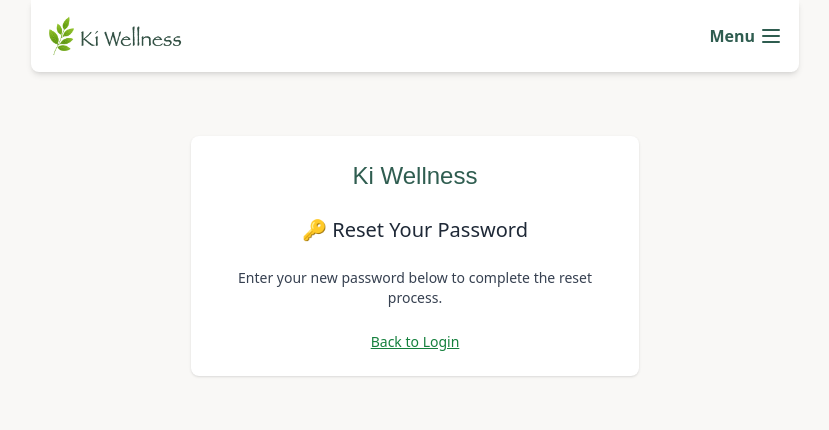
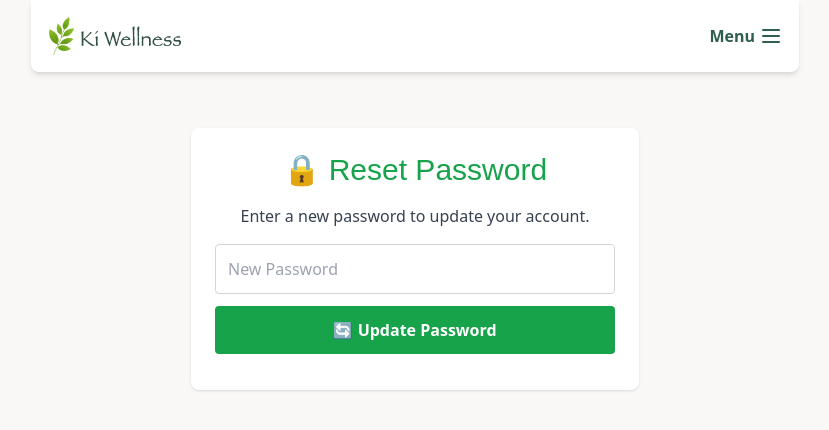
Before and after one commit to kcamacho1/ki-wellness, a FastAPI app: page /reset-password in a window 1280 px wide. Shown: the top 430 px of the page, without its empty margins (225-1054 px from the left). Run offline with FastAPI, Linux system fonts and the light colour scheme; parts of the project's set-up code (start-up, migrations or seed data) failed here and were passed over; some libraries are stand-ins or nearby versions.

Commit message:
moved password reset from backend to frontend

```diff
--- a/app/api/auth.py
+++ b/app/api/auth.py
@@ -1,9 +1,14 @@
 from fastapi import APIRouter, Request, Form, HTTPException
 from fastapi.responses import RedirectResponse, HTMLResponse
 from fastapi.templating import Jinja2Templates
-from app.core.config import SUPABASE_URL, SUPABASE_ANON_KEY
-from app.core.email_utils import send_password_reset
+from dotenv import load_dotenv
+import os
 import httpx
+
+# Load environment variables
+load_dotenv()
+SUPABASE_URL = os.getenv("SUPABASE_URL")
+SUPABASE_ANON_KEY = os.getenv("SUPABASE_ANON_KEY")
 
 router = APIRouter()
 templates = Jinja2Templates(directory="app/templates")
@@ -65,7 +70,35 @@ def logout():
     response.delete_cookie("access_token")
     return response
 
-# ---------- Password Reset ----------
+# ---------- Password Reset Email Trigger ----------
+@router.get("/forgot-password", response_class=HTMLResponse)
+def forgot_password_page(request: Request):
+    return templates.TemplateResponse("forgot-password.html", {"request": request})
+
+@router.post("/forgot-password")
+async def send_reset_email(request: Request, email: str = Form(...)):
+    redirect_url = "https://yourdomain.com/reset-password"  # your public reset-password page
+
+    async with httpx.AsyncClient() as client:
+        resp = await client.post(
+            f"{SUPABASE_URL}/auth/v1/recover",
+            json={"email": email},
+            headers={
+                "apikey": SUPABASE_ANON_KEY,
+                "Content-Type": "application/json",
+                "Referer": redirect_url
+            }
+        )
+        if resp.status_code != 200:
+            raise HTTPException(status_code=400, detail="Failed to send reset email")
+
+    return RedirectResponse("/login", status_code=302)
+
+# ---------- Password Reset Page ----------
 @router.get("/reset-password", response_class=HTMLResponse)
-async def show_reset_password_form(request: Request):
-    return templates.TemplateResponse("reset-password.html", {"request": request})
+def show_reset_password_form(request: Request):
+    return templates.TemplateResponse("reset-password.html", {
+        "request": request,
+        "SUPABASE_URL": SUPABASE_URL,
+        "SUPABASE_ANON_KEY": SUPABASE_ANON_KEY
+    })
--- a/app/templates/reset-password.html
+++ b/app/templates/reset-password.html
@@ -2,81 +2,52 @@
 
 {% block content %}
 
-<section class="max-w-md mx-auto p-6 bg-white shadow rounded-lg mt-12 space-y-6 text-center">
-  <h1 class="text-2xl font-papyrus text-forest">Ki Wellness</h1>
-  <h2 class="text-xl font-medium text-gray-800">🔑 Reset Your Password</h2>
+<section class="max-w-md mx-auto bg-white p-6 rounded-lg shadow mt-10 text-center space-y-4">
+  <h2 class="text-3xl font-papyrus text-green-600">🔒 Reset Password</h2>
+  <p class="text-gray-700 mb-4">Enter a new password to update your account.</p>
 
-  <p class="text-gray-700 text-sm">
-    Enter your new password below to complete the reset process.
-  </p>
-
-  <form id="reset-form" class="space-y-4" style="display: none;">
+  <form id="reset-form" class="space-y-3">
     <input
       type="password"
-      name="password"
-      placeholder="New password"
+      id="new-password"
+      placeholder="New Password"
+      class="border border-gray-300 p-3 w-full rounded focus:outline-none focus:ring-2 focus:ring-green-300"
       required
-      class="w-full px-4 py-2 border border-green-300 rounded focus:outline-none focus:ring-2 focus:ring-green-500"
     />
 
     <button
       type="submit"
-      class="w-full bg-green-700 text-white py-2 rounded hover:bg-green-800 transition"
+      class="w-full bg-green-600 text-white font-semibold py-3 rounded hover:bg-green-700 transition"
     >
-      🔓 Set New Password
+      🔄 Update Password
     </button>
+
+    <div id="status" class="text-sm text-gray-600 mt-2"></div>
   </form>
-
-  <p id="status-msg" class="text-sm text-gray-600 text-center mt-4"></p>
-
-  <div class="text-sm text-gray-600 mt-4">
-    <a href="/login" class="text-green-700 underline hover:text-green-800">Back to Login</a>
-  </div>
 </section>
 
-<!-- Supabase.js -->
-<script src="https://cdn.jsdelivr.net/npm/@supabase/supabase-js"></script>
-<script>
-  const SUPABASE_URL = "{{ SUPABASE_URL }}";
-  const SUPABASE_ANON_KEY = "{{ SUPABASE_ANON_KEY }}";
-  const supabase = supabase.createClient(SUPABASE_URL, SUPABASE_ANON_KEY);
+<script type="module">
+  import { createClient } from 'https://esm.sh/@supabase/supabase-js'
 
-  document.addEventListener("DOMContentLoaded", async () => {
-    const hashParams = new URLSearchParams(window.location.hash.slice(1));
-    const access_token = hashParams.get("access_token");
-    const refresh_token = hashParams.get("refresh_token");
-    const statusMsg = document.getElementById("status-msg");
+  const supabase = createClient("{{ SUPABASE_URL }}", "{{ SUPABASE_ANON_KEY }}")
 
-    if (!access_token || !refresh_token) {
-      statusMsg.textContent = "❌ Missing access token. Please use the reset link from your email.";
-      return;
+  const { data: { session } } = await supabase.auth.getSession()
+  if (!session) {
+    document.getElementById("status").textContent = "❌ Invalid or expired reset link."
   }
 
-    const { error: sessionError } = await supabase.auth.setSession({
-      access_token,
-      refresh_token,
-    });
+  document.getElementById("reset-form").addEventListener("submit", async (e) => {
+    e.preventDefault()
+    const newPassword = document.getElementById("new-password").value
 
-    if (sessionError) {
-      statusMsg.textContent = "❌ Session error: " + sessionError.message;
-      return;
-    }
-
-    document.getElementById("reset-form").style.display = "block";
-
-    document.getElementById("reset-form").addEventListener("submit", async (e) => {
-      e.preventDefault();
-      const password = e.target.password.value;
-      const { error } = await supabase.auth.updateUser({ password });
+    const { error } = await supabase.auth.updateUser({ password: newPassword })
 
     if (error) {
-        statusMsg.textContent = "❌ " + error.message;
+      document.getElementById("status").textContent = `❗ ${error.message}`
     } else {
-        statusMsg.textContent = "✅ Password updated! Redirecting...";
-        setTimeout(() => (window.location.href = "/login"), 2000);
+      document.getElementById("status").textContent = "✅ Password updated! You can now log in."
     }
-    });
-  });
+  })
 </script>
 
 {% endblock %}
```
Also changed, not shown: app/api/user.py (+20 -0 lines), app/models.py (+19 -0 lines), app/templates/forgot-password.html (+8 -1 lines), app/templates/users_onboard.html (added, +55 -0 lines), 4 other files. Lines whose indentation alone changed are shown as unchanged.
